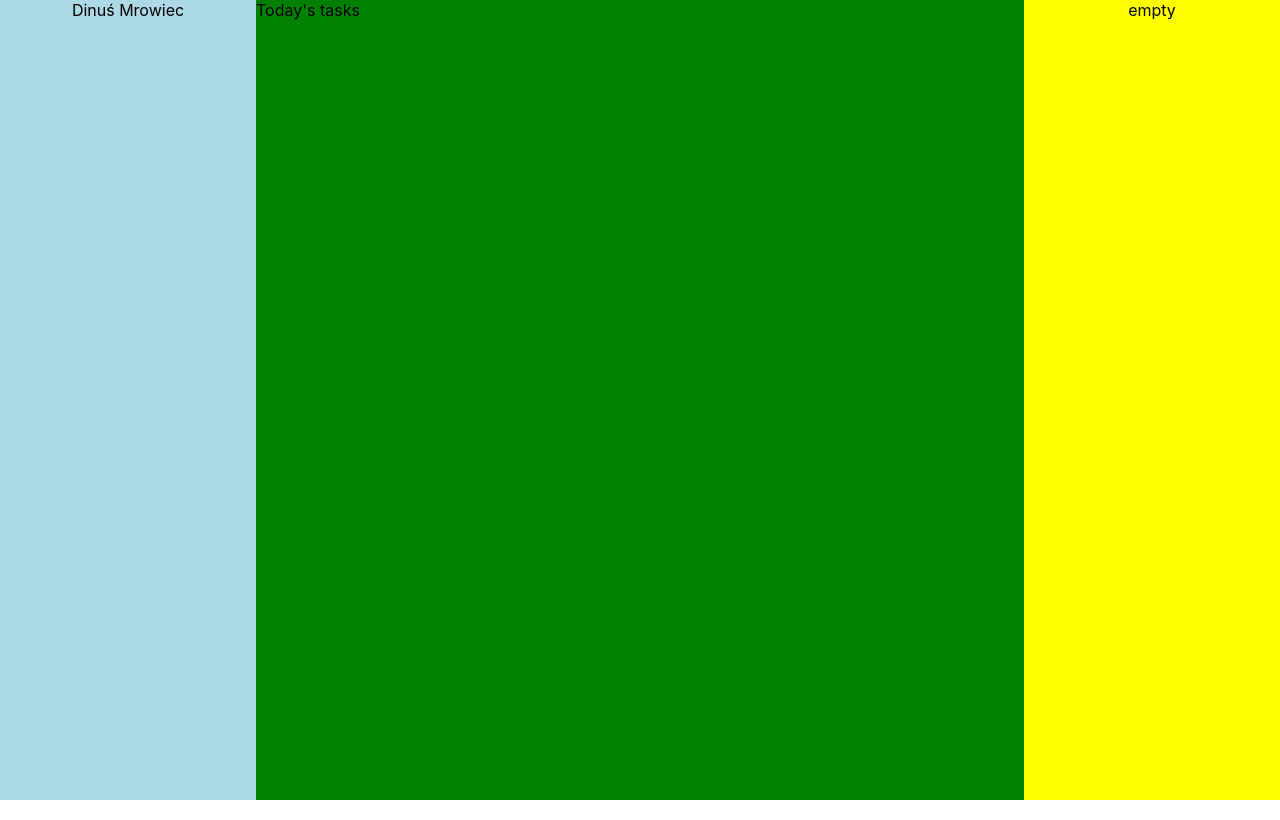
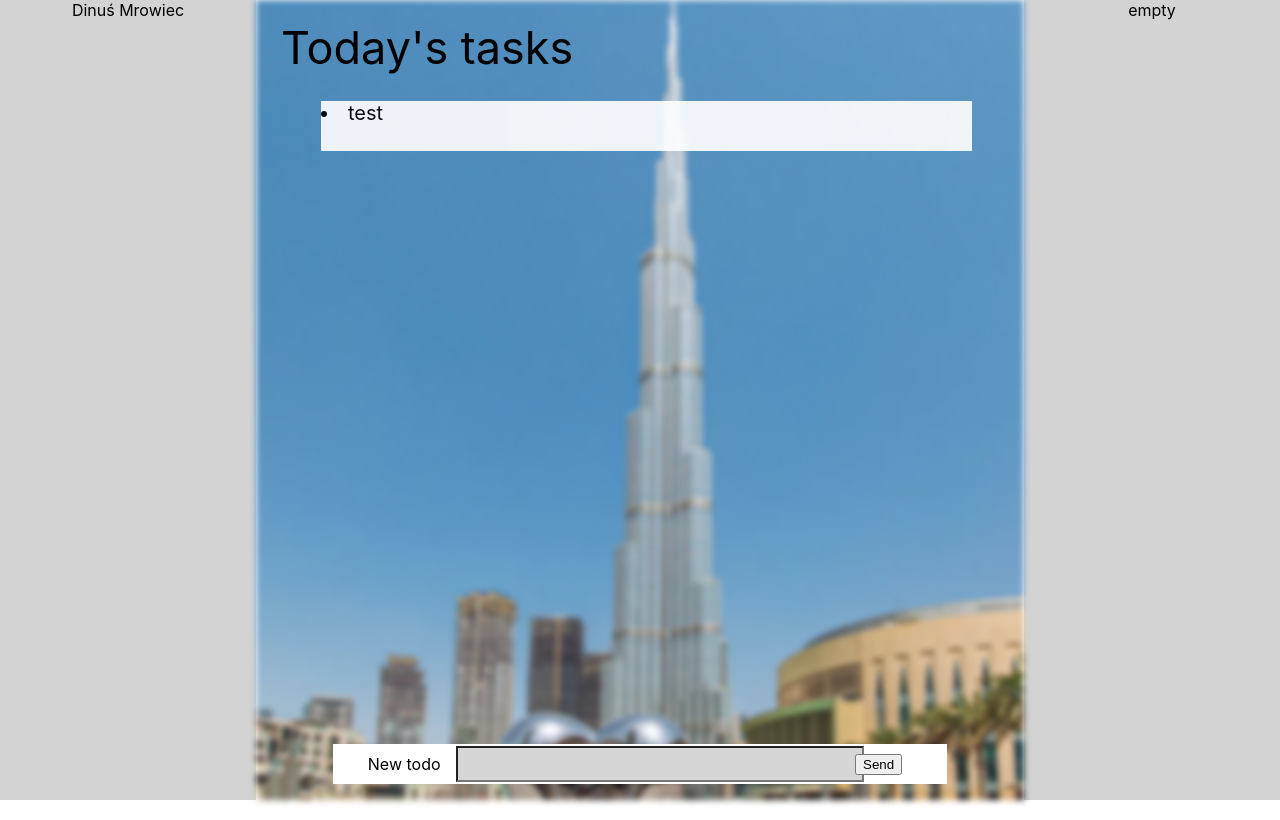
Before and after one commit to Wiktoria-Wolczyk/todolist, a React (Create React App) app: page / in a window 1280 px wide. Built offline with nearby package versions, Linux system fonts and the light colour scheme.

Commit message:
Created TaskList and input

```diff
--- a/src/App.css
+++ b/src/App.css
@@ -5,7 +5,6 @@
   height: 100%;
   flex-direction: row;
   justify-content: center;
-
 }
 
 .App-logo {
@@ -42,3 +41,24 @@
     transform: rotate(360deg);
   }
 }
+
+.taskContainer {
+  width: 100%;
+  list-style-position: inside;
+}
+
+.taskItem {
+  background-color: white;
+  margin-top: 10px;
+  width: 90%;
+  height: 50px;
+  font-size: 20px;
+  opacity: 90%;
+  /* list-style: circle; */
+}
+
+.textInput {
+  width: 400px;
+  height: 30px;
+  background-color: rgb(214, 214, 214);
+}
--- a/src/components/LeftSidebar.js
+++ b/src/components/LeftSidebar.js
@@ -3,7 +3,7 @@ export const LeftSidebar = () => {
       <div
         className="Todos"
         style={{
-          backgroundColor: "lightblue",
+          backgroundColor: "lightgray",
           width: "20%",
           height: "100%",
           display: "flex",
--- a/src/components/RightSidebar.js
+++ b/src/components/RightSidebar.js
@@ -2,7 +2,7 @@ export const RightSidebar = () => {
   return (
     <div
       style={{
-        backgroundColor: "yellow",
+        backgroundColor: "lightgrey",
         width: '20%',
         height: '100%',
         display: "flex",
--- a/src/components/Tasks.js
+++ b/src/components/Tasks.js
@@ -1,15 +1,104 @@
+import { useState } from "react";
+import backgroundphoto from "./backgroundphoto.jpg";
+
 export const Tasks = () => {
+  const [text, setText] = useState("");
+
+  const [taskArr, setTaskArr] = useState(["test"]);
+
   return (
+    <>
       <div
         className="TodosList"
         style={{
-        backgroundColor: "green",
+          position: "relative",
           width: "100%",
-        height: '100%',
+          height: "100%",
           display: "flex",
         }}
       >
+        <img
+          src={backgroundphoto}
+          alt="burdz chalifa"
+          height="100%"
+          width="100%"
+          style={{
+            position: "absolute",
+            width: "100%",
+            height: "100%",
+            zIndex: 0,
+            filter: "blur(3px)",
+          }}
+        />
+        <div
+          style={{
+            display: "flex",
+            flexDirection: "column",
+            alignItems: "flex-start",
+            textAlign: "left",
+            zIndex: 1,
+            width: "100%",
+            height: "100%",
+            marginTop: 20,
+            marginLeft: 25,
+            marginRight: 20,
+          }}
+        >
+          <span
+            style={{
+              fontSize: 45,
+            }}
+          >
             Today's tasks
+          </span>
+          <ul className="taskContainer">
+            {taskArr.map((task) => (
+              <li className="taskItem">{task}</li>
+            ))}
+          </ul>
+
+          <div
+            style={{
+              position: "absolute",
+              top: "93%",
+              left: "10%",
+              display: "flex",
+              alignItems: "center",
+              width: "80%",
+              height: "5%",
+              backgroundColor: "white",
+            }}
+          >
+            <label
+              style={{
+                marginLeft: 35,
+              }}
+            >
+              {" "}
+              New todo
+            </label>
+            <input
+              className="textInput"
+              type="text"
+              value={text}
+              onChange={(e) => setText(e.target.value)}
+              style={{
+                position: "absolute",
+                left: "20%",
+                fontSize: 20,
+              }}
+            />
+            <button
+              style={{
+                position: "absolute",
+                left: "85%",
+              }}
+            >
+              Send
+            </button>
           </div>
-  )
-}
+        </div>
+      </div>
+    </>
+  );
+};
```
Also changed, not shown: src/components/UseStateTasks.js (added, +12 -0 lines), src/components/backgroundphoto.jpg (added). Lines whose indentation alone changed are shown as unchanged.
